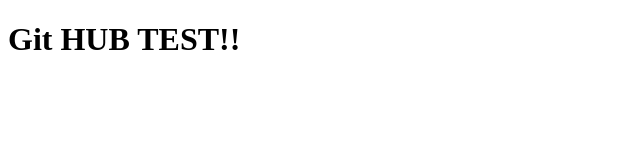
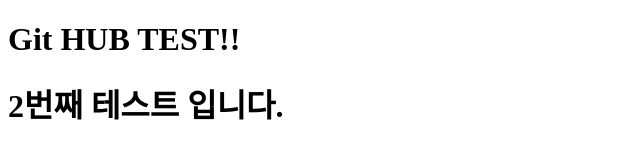
Before and after one commit to JeongSeonGu/2025_youngjae, a plain HTML site: page index.html in a window 1280 px wide. Shown: the whole page, without its empty margins (0-640 px from the left). Drawn offline with Linux system fonts and the light colour scheme.

Commit message:
2번째 테스트

```diff
--- a/index.html
+++ b/index.html
@@ -7,5 +7,6 @@
 </head>
 <body>
     <h1>Git HUB TEST!!</h1>
+    <h1>2번째 테스트 입니다.</h1>
 </body>
 </html>
```
